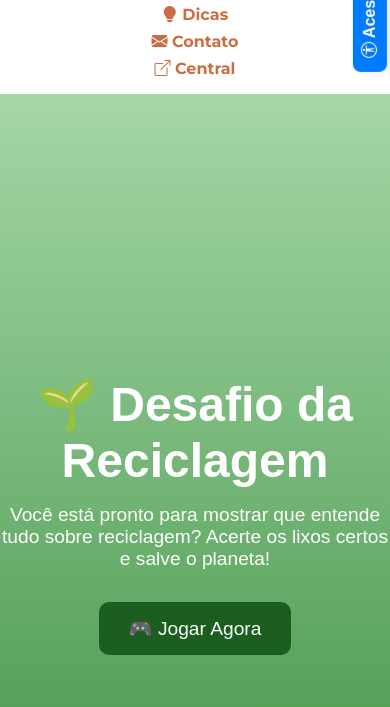
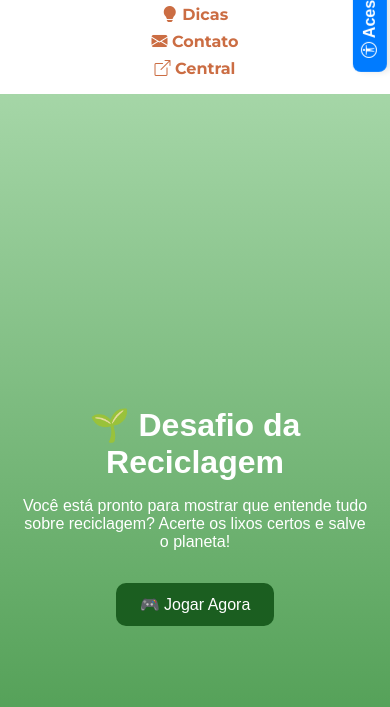
Before and after one commit to AdrainRazini/Descarte-Adequados, a website: page public/index.html in a window 390 px wide. Shown: the part 137-844 px from the top of the page. Drawn offline with nearby package versions, Linux system fonts and the light colour scheme; no server answers; sample sign-in values are in the browser's storage.

Commit message:
comit 34

```diff
--- a/public/index.html
+++ b/public/index.html
@@ -158,6 +158,60 @@
 
 
 
+        #convite-jogo {
+      height: 100vh;
+      display: flex;
+      flex-direction: column;
+      justify-content: center;
+      align-items: center;
+      background: linear-gradient(to bottom, #a5d6a7, #388e3c);
+      color: white;
+      text-align: center;
+      font-family: Arial, sans-serif;
+      padding: 20px;
+    }
+
+    #convite-jogo h1 {
+      font-size: 3rem;
+      margin-bottom: 1rem;
+    }
+
+    #convite-jogo p {
+      font-size: 1.2rem;
+      max-width: 500px;
+      margin-bottom: 2rem;
+    }
+
+    #convite-jogo a {
+      padding: 15px 30px;
+      background-color: #1b5e20;
+      color: white;
+      border-radius: 10px;
+      text-decoration: none;
+      font-size: 1.2rem;
+      transition: background 0.3s;
+    }
+
+    #convite-jogo a:hover {
+      background-color: #2e7d32;
+    }
+
+    /* 📱 Media query para telas menores (como celulares) */
+    @media (max-width: 600px) {
+      #convite-jogo h1 {
+        font-size: 2rem;
+      }
+
+      #convite-jogo p {
+        font-size: 1rem;
+      }
+
+      #convite-jogo a {
+        font-size: 1rem;
+        padding: 12px 24px;
+      }
+    }
+
     </style>
 </head>
 <body>
@@ -240,13 +294,11 @@
 
     </header>
 
-    <div id="convite-jogo" style="height: 100vh; display: flex; flex-direction: column; justify-content: center; align-items: center; background: linear-gradient(to bottom, #a5d6a7, #388e3c); color: white; text-align: center; font-family: Arial, sans-serif;">
-        <h1 style="font-size: 3rem; margin-bottom: 1rem;">🌱 Desafio da Reciclagem</h1>
-        <p style="font-size: 1.2rem; max-width: 500px; margin-bottom: 2rem;">Você está pronto para mostrar que entende tudo sobre reciclagem? Acerte os lixos certos e salve o planeta!</p>
-        <a href="game.html" style="padding: 15px 30px; background-color: #1b5e20; color: white; border-radius: 10px; text-decoration: none; font-size: 1.2rem; transition: background 0.3s;">🎮 Jogar Agora</a>
+    <div id="convite-jogo">
+        <h1>🌱 Desafio da Reciclagem</h1>
+        <p>Você está pronto para mostrar que entende tudo sobre reciclagem? Acerte os lixos certos e salve o planeta!</p>
+        <a href="game.html">🎮 Jogar Agora</a>
       </div>
-
-
     <section class="section">
         <video class="imagem-dinamica" width="640" height="360" controls>
             <source src="video/A Importância_da_Separação do Lixo.mp4" type="video/mp4">
```
